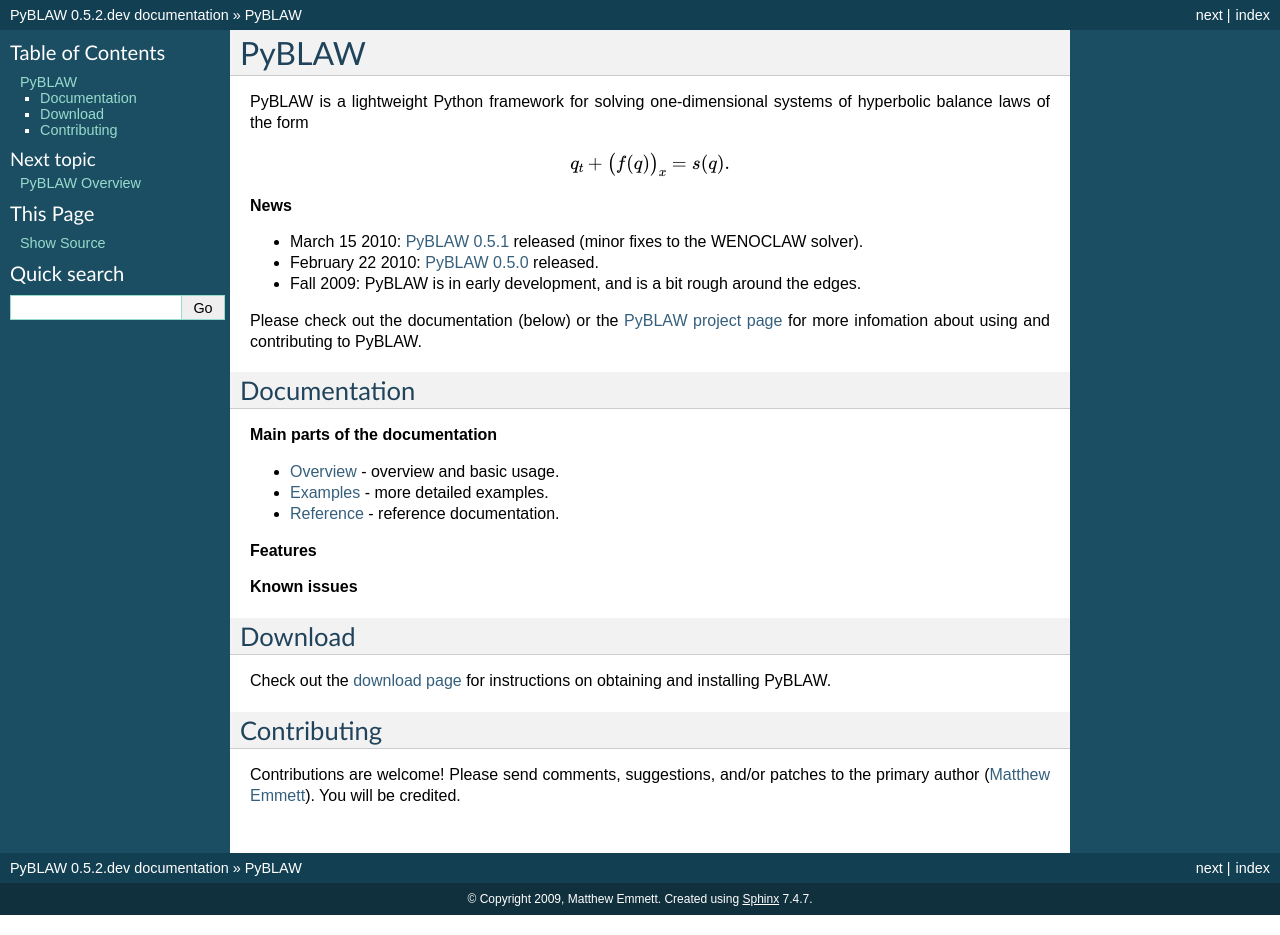
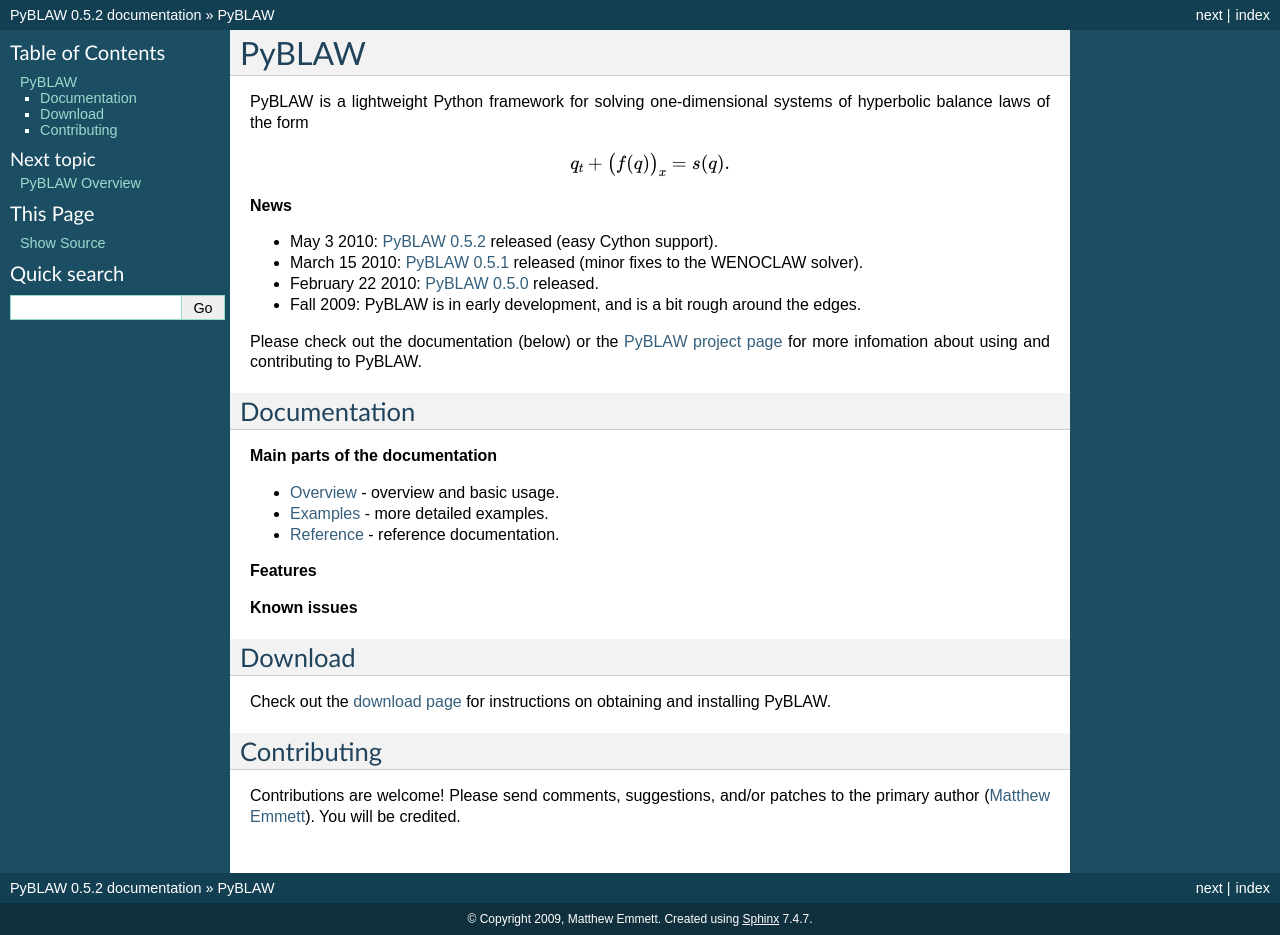
Before and after one commit to memmett/PyBLAW, a Sphinx documentation site: the page built from docs/index.rst, in a window 1280 px wide. Built offline with Sphinx 7.4.7, drawn with Linux system fonts in a browser that asks for light colours; formulas are drawn with MathJax 3; the version number is read from the project's files by our own code.

Commit message:
Release 0.5.2.

```diff
--- a/docs/index.rst
+++ b/docs/index.rst
@@ -8,6 +8,7 @@ systems of hyperbolic balance laws of the form
 
 **News**
 
+* May 3 2010: `PyBLAW 0.5.2`_ released (easy Cython support).
 * March 15 2010: `PyBLAW 0.5.1`_ released (minor fixes to the WENOCLAW solver).
 * February 22 2010: `PyBLAW 0.5.0`_ released.
 * Fall 2009: PyBLAW is in early development, and is a bit rough around
@@ -58,5 +59,6 @@ patches to the primary author (`Matthew Emmett`_).  You will be credited.
 
 .. _`PyBLAW project page`: http://github.com/memmett/PyBLAW
 .. _`Matthew Emmett`: http://www.math.ualberta.ca/~memmett/
-.. _`PyBLAW 0.5.0`: http://cloud.github.com/downloads/memmett/PyBLAW/PyBLAW-0.5.0.tar.gz
-.. _`PyBLAW 0.5.1`: http://cloud.github.com/downloads/memmett/PyBLAW/PyBLAW-0.5.1.tar.gz
+.. _`PyBLAW 0.5.0`: http://github.com/memmett/PyBLAW/downloads
+.. _`PyBLAW 0.5.1`: http://github.com/memmett/PyBLAW/downloads
+.. _`PyBLAW 0.5.2`: http://github.com/memmett/PyBLAW/downloads
--- a/version.py
+++ b/version.py
@@ -1 +1 @@
-version = '0.5.2.dev'
+version = '0.5.2'
```
